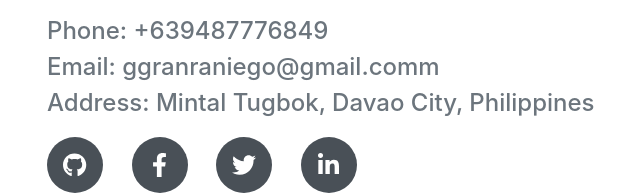
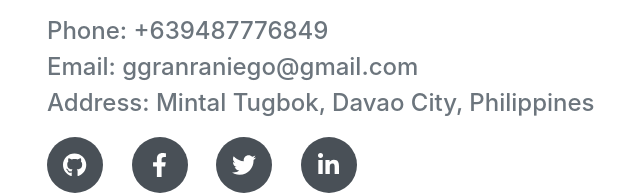
Before and after one commit to nicegood123/resume, a plain HTML site: page index.html in a window 1280 px wide. Shown: the part 6081-6276 px from the top of the page, 273-913 px from the left. Drawn offline with nearby package versions, Linux system fonts and the light colour scheme; a web font is replaced by a local one.

Commit message:
Fix typo

```diff
--- a/index.html
+++ b/index.html
@@ -541,7 +541,7 @@
                 <div class="subheading mb-3">
                     Phone: +639487776849
                     <br>
-                    Email: ggranraniego@gmail.comm
+                    Email: ggranraniego@gmail.com
                     <br>
                     Address: Mintal Tugbok, Davao City, Philippines
                 </div>
```
